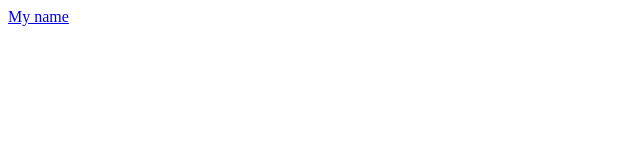
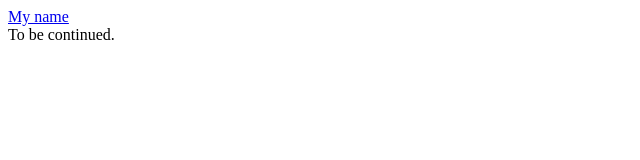
Before and after one commit to Jedsada31/LAB04-3, a plain HTML site: page index.html in a window 1280 px wide. Shown: the full height of the page, 0-640 px from the left. Drawn offline with Linux system fonts and the light colour scheme.

Commit message:
add to be continued.

```diff
--- a/index.html
+++ b/index.html
@@ -9,5 +9,6 @@
 <body>
     <a href="profile.html">My name</a>
     <br>
+    To be continued.
 </body>
 </html>
```
